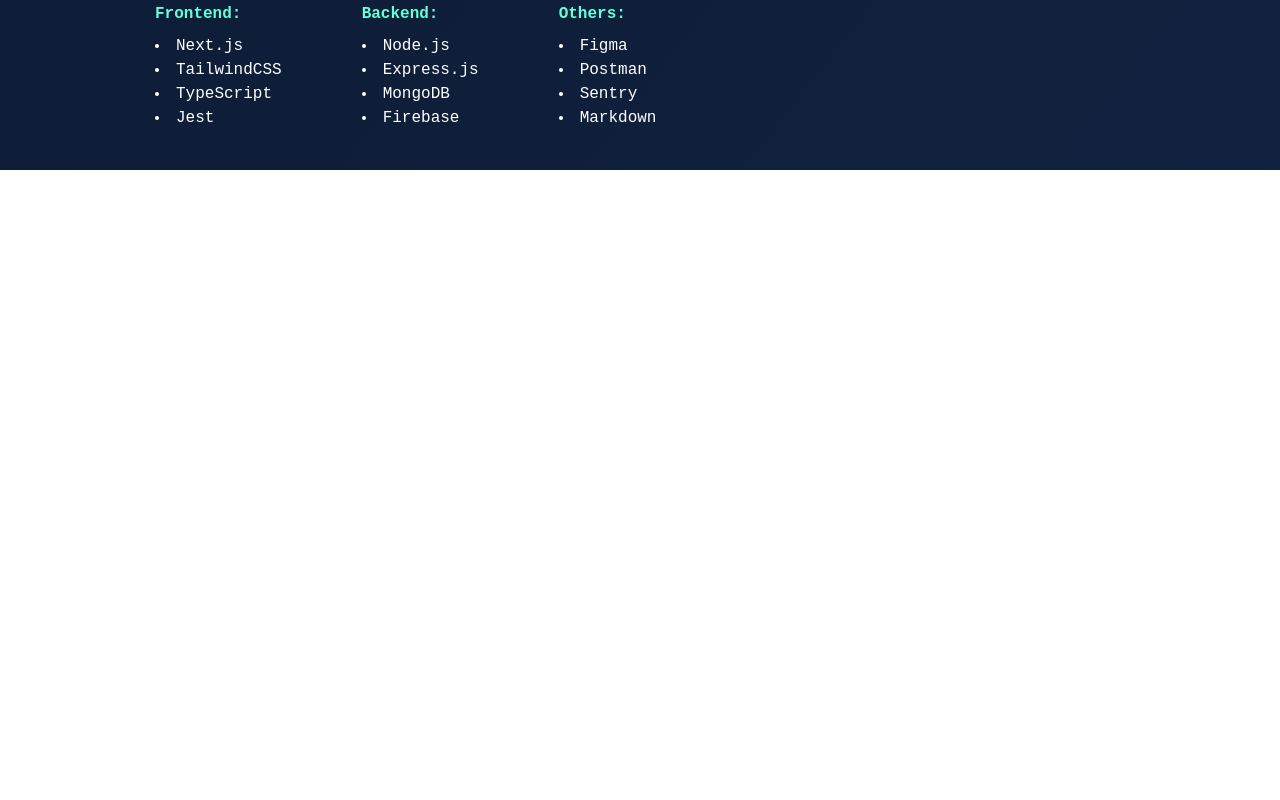
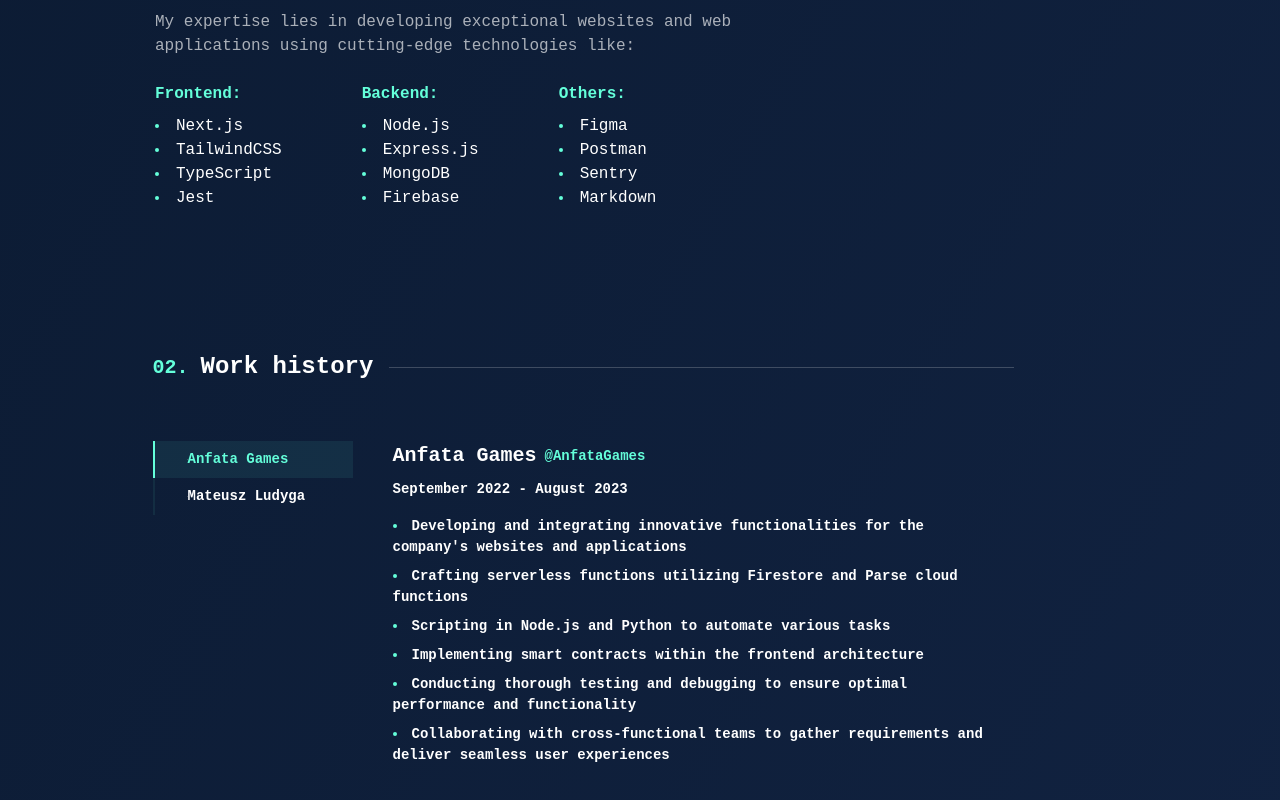
Before and after one commit to Biplo12/robert-sinski-portfolio, a Next.js app: page / in a window 1280 px wide. Shown: the part 1460-2260 px from the top of the page. Before the commit the page ends 1630 px from the top, so only its background shows below. Built offline with nearby package versions, Linux system fonts and the light colour scheme.

Commit message:
feat: work history

```diff
--- a/src/app/page.tsx
+++ b/src/app/page.tsx
@@ -7,6 +7,7 @@
 import Hero from '@/components/Hero/Hero';
 import Navbar from '@/components/Layout/Navbar';
 import Socials from '@/components/Socials/Socials';
+import Work from '@/components/Work/Work';
 
 import { isProd } from '@/constant/env';
 
@@ -29,11 +30,12 @@
       )}
       <Navbar />
       <div className='mxmd:px-8 px-20'>
-        <div className='flex h-screen w-full flex-col items-center justify-center'>
+        <div className='mt-[80px] flex h-[100vh] w-full flex-col items-center justify-center'>
           <Hero />
         </div>
         <Socials />
         <AboutMe />
+        <Work />
       </div>
     </main>
   );
--- a/src/components/AboutMe/Partials/AboutMeSkillsList.tsx
+++ b/src/components/AboutMe/Partials/AboutMeSkillsList.tsx
@@ -17,7 +17,7 @@
 
 const AboutMeSkillsList: React.FC = (): JSX.Element => {
   return (
-    <ul className='mxmd:flex-col mxmd:gap-0 flex gap-20 text-white'>
+    <ul className='mxmd:flex-col mxmd:gap-0 marker:text-spindrift flex gap-20 text-white'>
       {skillsData.map((category) => (
         <li key={category.title}>
           <br />
--- /dev/null
+++ b/src/components/Work/Partials/WorkContent.tsx
@@ -0,0 +1,76 @@
+import React from 'react';
+
+interface IWorkContentProps {
+  activeItem: number;
+}
+
+const WorkContent: React.FC<IWorkContentProps> = ({
+  activeItem,
+}): JSX.Element => {
+  const workContent = [
+    {
+      title: 'Anfata Games',
+      linkLabel: '@AnfataGames',
+      link: 'https://arrland.com/',
+      date: 'September 2022 - August 2023',
+      description: [
+        "Developing and integrating innovative functionalities for the company's websites and applications",
+        'Crafting serverless functions utilizing Firestore and Parse cloud functions',
+        'Scripting in Node.js and Python to automate various tasks',
+        'Implementing smart contracts within the frontend architecture',
+        'Conducting thorough testing and debugging to ensure optimal performance and functionality',
+        'Collaborating with cross-functional teams to gather requirements and deliver seamless user experiences',
+      ],
+    },
+    {
+      title: 'Mateusz Ludyga',
+      link: 'https://arrland.com/',
+      date: 'May 2021 - June 2021',
+      description: [
+        'Specializing in crafting stunning, user-friendly WordPress websites tailored to your business needs.',
+        'Engage your audience with compelling and persuasive content, including website copy and social media posts.',
+        'Improve your online visibility and search engine rankings through effective SEO strategies and keyword research.',
+      ],
+    },
+  ];
+  const item = workContent?.[activeItem];
+  return (
+    <div className='flex w-full max-w-[800px] flex-col items-start justify-center'>
+      <div className='flex w-full flex-col items-start justify-center gap-4'>
+        <div className='flex w-full flex-col items-start justify-center gap-2'>
+          <div className='flex items-center justify-start gap-2'>
+            <h3 className='text-left text-xl font-bold text-white'>
+              {item.title}
+            </h3>
+            {item.linkLabel && (
+              <a
+                href={item.link}
+                target='_blank'
+                rel='noopener noreferrer'
+                className='text-spindrift text-left text-sm font-bold'
+              >
+                {item.linkLabel}
+              </a>
+            )}
+          </div>
+          <h4 className='text-left text-sm font-bold text-white'>
+            {item.date}
+          </h4>
+        </div>
+        <ul className='marker:text-spindrift flex w-full list-inside list-disc flex-col items-start justify-center gap-2'>
+          {item.description.map((description, index) => {
+            return (
+              <li
+                key={index}
+                className='max-w-[600px] text-left text-sm font-bold text-white'
+              >
+                {description}
+              </li>
+            );
+          })}
+        </ul>
+      </div>
+    </div>
+  );
+};
+export default WorkContent;
--- /dev/null
+++ b/src/components/Work/Partials/WorkHeader.tsx
@@ -0,0 +1,13 @@
+import React from 'react';
+const WorkHeader: React.FC = (): JSX.Element => {
+  return (
+    <div className='mx-auto mb-4 flex w-full max-w-[975px] items-center justify-start gap-4'>
+      <h2 className='text-center text-2xl font-bold text-white'>
+        <span className='text-spindrift text-xl'>02. </span>
+        Work history
+      </h2>
+      <div className='h-[1px] w-full max-w-[625px] bg-white bg-opacity-20' />
+    </div>
+  );
+};
+export default WorkHeader;
--- /dev/null
+++ b/src/components/Work/Partials/WorkNavigation.tsx
@@ -0,0 +1,39 @@
+import React from 'react';
+
+interface IWorkNavigationProps {
+  setActiveItem: React.Dispatch<React.SetStateAction<number>>;
+  activeItem: number;
+}
+
+const WorkNavigation: React.FC<IWorkNavigationProps> = ({
+  setActiveItem,
+  activeItem,
+}): JSX.Element => {
+  const workNavItems = ['Anfata Games', 'Mateusz Ludyga'];
+  const handleActiveItem = (index: number) => {
+    setActiveItem(index);
+  };
+  return (
+    <div>
+      <div className='flex flex-col items-start justify-center'>
+        {workNavItems.map((item, index) => {
+          return (
+            <button
+              key={index}
+              className={`flex min-w-[200px] items-center justify-start border-l-2 px-4 py-2 pl-8 transition-all duration-300 ease-in-out ${
+                activeItem === index
+                  ? 'border-spindrift bg-spindrift text-spindrift bg-opacity-[0.075]'
+                  : 'border-spindrift border-opacity-[0.075]'
+              } hover:bg-spindrift hover:text-spindrift hover:bg-opacity-[0.075]`}
+              onClick={() => handleActiveItem(index)}
+            >
+              <div className='h-[1px] w-[1px] bg-white bg-opacity-20' />
+              <h3 className='text-left text-sm font-bold'>{item}</h3>
+            </button>
+          );
+        })}
+      </div>
+    </div>
+  );
+};
+export default WorkNavigation;
--- /dev/null
+++ b/src/components/Work/Work.tsx
@@ -0,0 +1,18 @@
+import React, { useState } from 'react';
+
+import WorkContent from '@/components/Work/Partials/WorkContent';
+import WorkHeader from '@/components/Work/Partials/WorkHeader';
+import WorkNavigation from '@/components/Work/Partials/WorkNavigation';
+const Work: React.FC = (): JSX.Element => {
+  const [activeItem, setActiveItem] = useState(0);
+  return (
+    <div className='flex h-auto min-h-[80vh] w-full flex-col items-center justify-center py-10'>
+      <WorkHeader />
+      <div className='mt-10 flex min-h-[350px] w-full max-w-[975px] items-start justify-center gap-10'>
+        <WorkNavigation setActiveItem={setActiveItem} activeItem={activeItem} />
+        <WorkContent activeItem={activeItem} />
+      </div>
+    </div>
+  );
+};
+export default Work;
```
